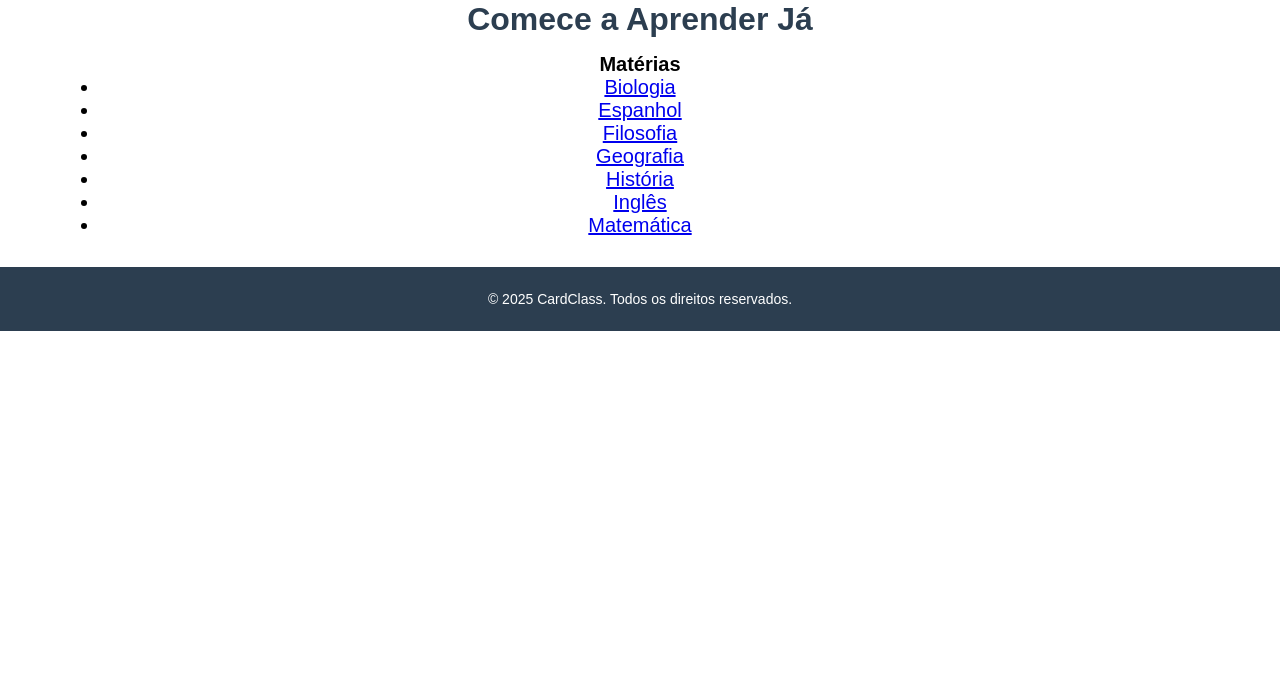
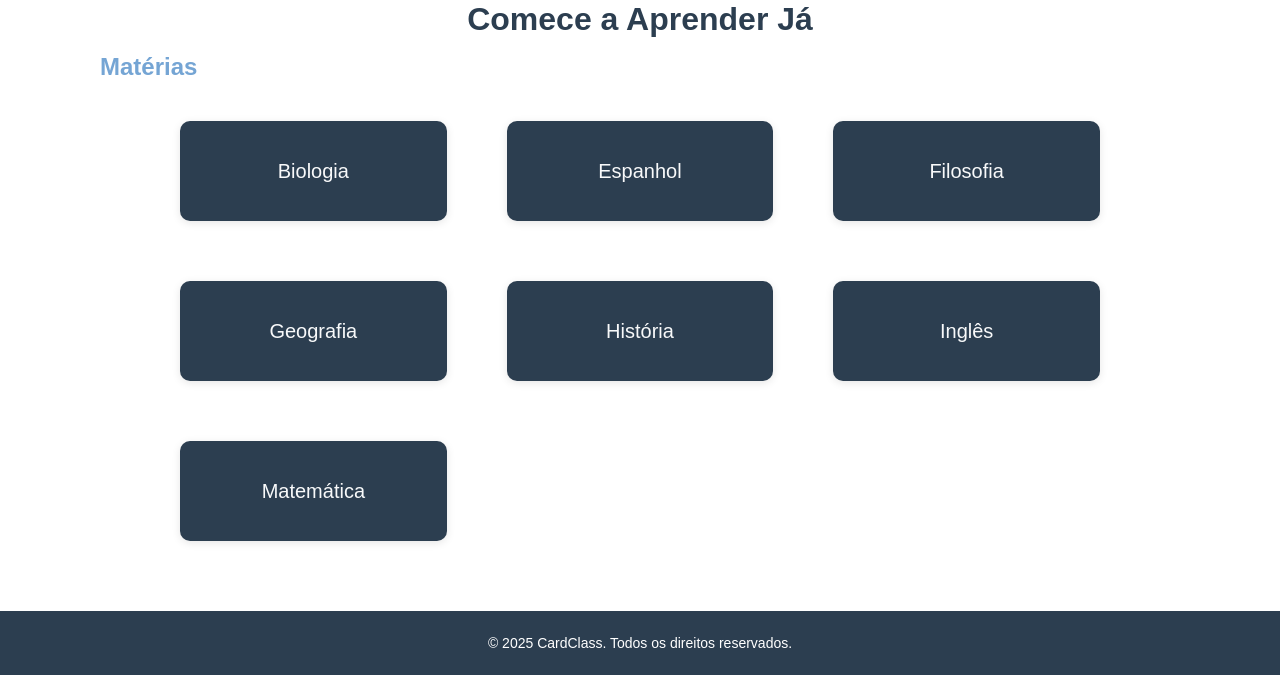
Before and after one commit to MariaCristiani/CardClass, a Flask app: page / in a window 1280 px wide. Shown: the part 939-1614 px from the top of the page. Before the commit the page ends 1270 px from the top, so only its background shows below. Run offline with Flask 3, Linux system fonts and the light colour scheme.

Commit message:
Update index.css

```diff
--- a/static/index.css
+++ b/static/index.css
@@ -40,7 +40,7 @@
 }
 
 .content p {
-    text-align: justify;
+    text-align: center;
     margin-bottom: 25px;
 }
 
@@ -53,7 +53,7 @@
 .tutorial {
     display: flex;
     justify-content: center;
-    align-items: top;
+    align-items: flex-start;
     gap: 50px;
     padding: 20px 0;
 }
@@ -61,7 +61,7 @@
 .tutorial > div {
     background-color: #f8f9fa;
     border-radius: 10px;
-    padding: 50px 30px; /* Aumenta o padding vertical (50px) para deixá-los mais altos */
+    padding: 50px 30px;
     text-align: center;
     width: 30%;
     box-shadow: 0 2px 4px rgba(0, 0, 0, 0.1);
@@ -79,3 +79,62 @@
     text-align: center;
     margin-bottom: 0;
 }
+
+h4 {
+    color: #75a5d4;
+    text-align: left;
+    font-size: 24px;
+}
+
+.cards_da_plataforma ul {
+    display: flex;
+    flex-wrap: wrap;
+    gap: 60px;
+    padding: 40px;
+    justify-content: flex-start;
+    max-width: 1000px;
+    margin: 0 auto;
+    list-style: none;
+}
+
+.cards_da_plataforma li {
+    background-color:#2c3e50;
+
+    text-align: center;
+    flex: 0 0 calc(33.333% - 40px);
+    height: 100px;
+    display: flex;
+    align-items: center;
+    justify-content: center;
+    border-radius: 10px;
+    box-shadow: 0 2px 8px rgba(0,0,0,0.1);
+    padding: 20px;
+}
+
+.cards_da_plataforma li:hover {
+    background-color:#f8f9fa;
+    color: #2c3e50;
+}
+
+.cards_da_plataforma a {
+    text-decoration: none;
+    color: #f8f9fa;
+    font-size: 20px;
+}
+
+.cards_da_plataforma li:hover a {
+    color: #2c3e50;
+}
+
+@media (max-width: 768px) {
+  .tutorial {
+    flex-direction: column;
+    gap: 20px;
+  }
+
+  .tutorial > div,
+  .cards_da_plataforma li {
+    width: 100%;
+    flex: 1 1 100%;
+  }
+}
```
